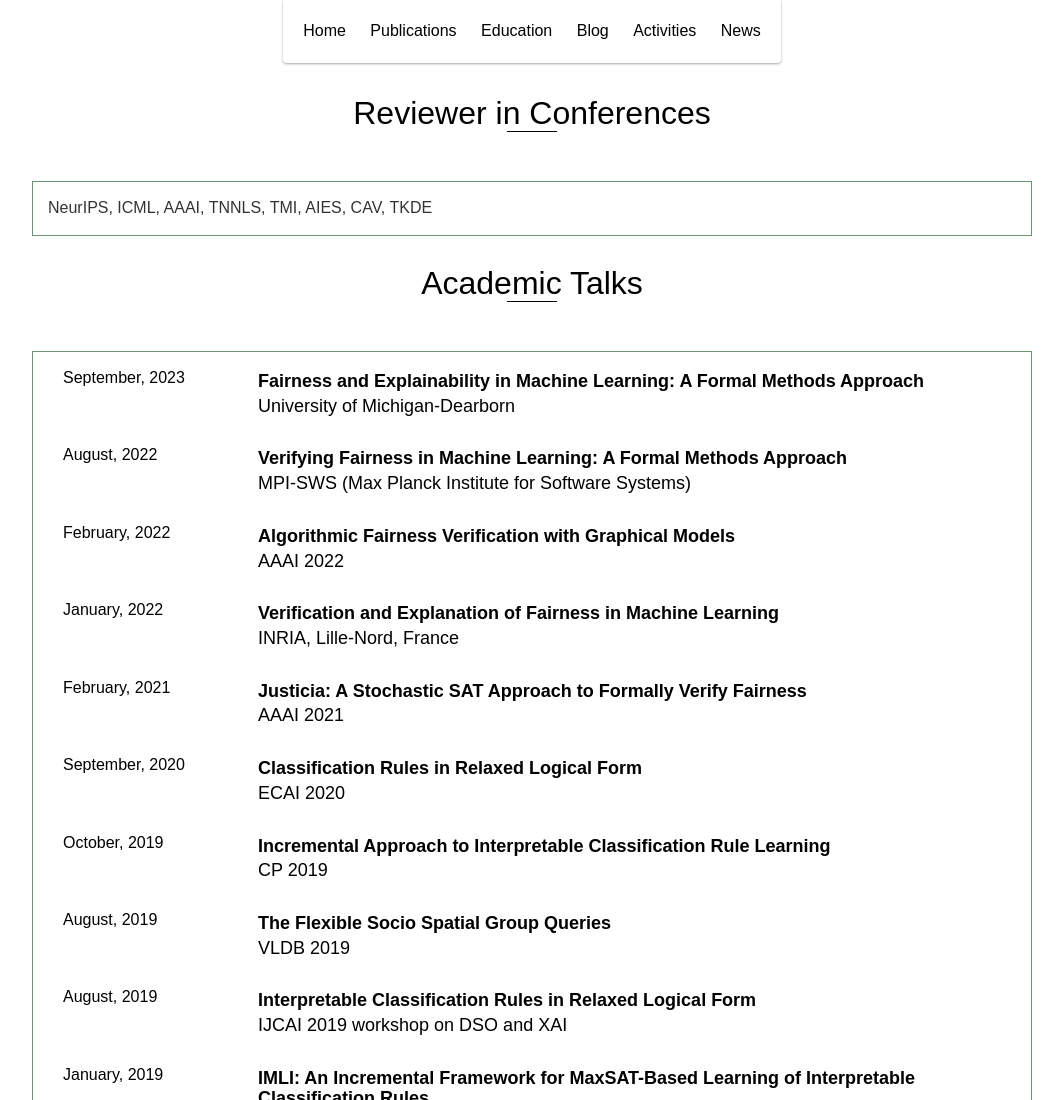
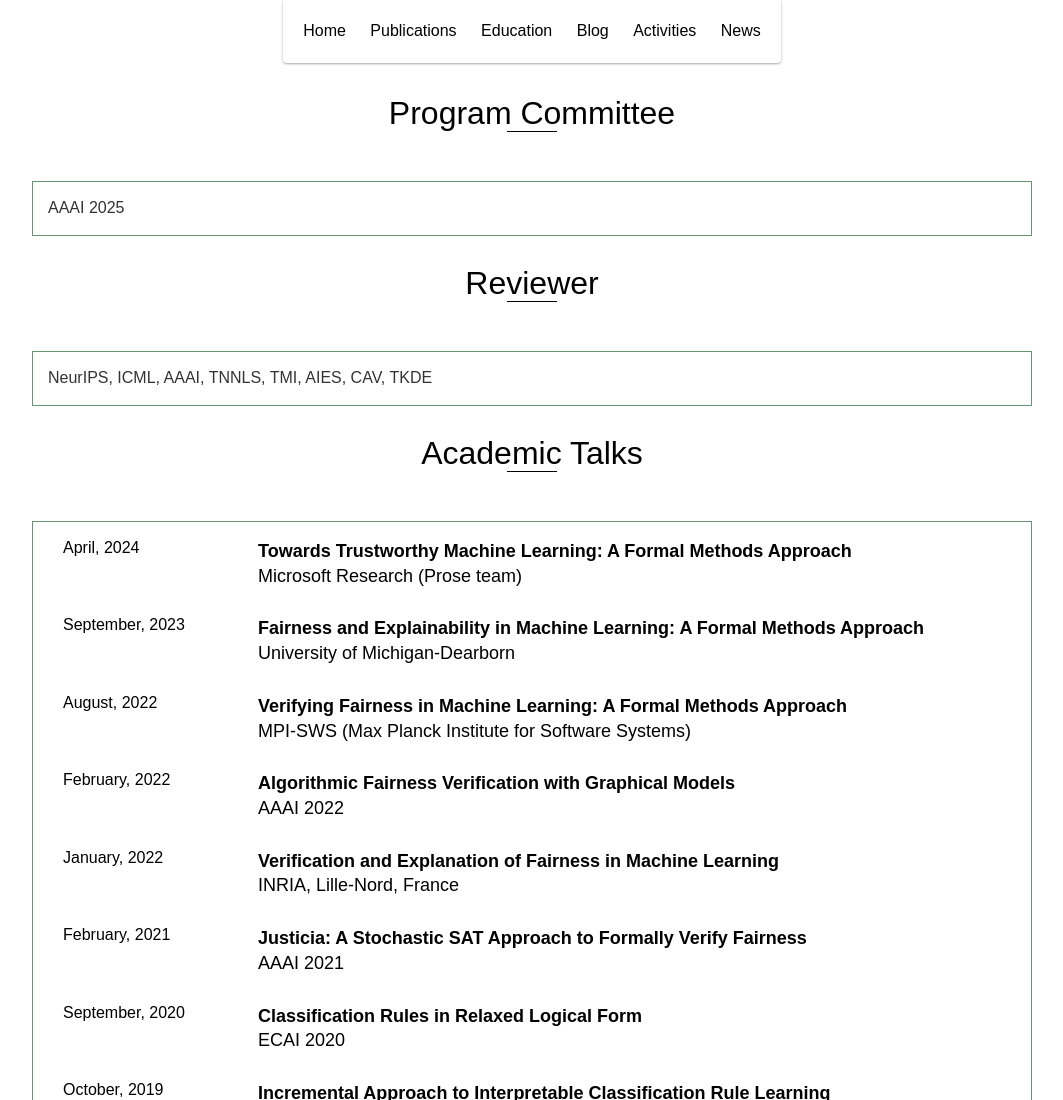
Before and after one commit to bishwamittra/bishwamittra.github.io, a website: page activities.html in a window 1280 px wide. Shown: the top 1100 px of the page, without its empty margins (108-1171 px from the left). Drawn offline with nearby package versions, Linux system fonts and the light colour scheme.

Commit message:
activities

```diff
--- a/activities.html
+++ b/activities.html
@@ -60,8 +60,23 @@
 
     <div id="publication">
 
+        <h2 class="heading">Program Committee</h2>
 
-        <h2 class="heading">Reviewer in Conferences</h2>
+        <div class="publication-block">
+
+            <div class="container">
+
+                <div class="row">
+                    AAAI 2025
+                </div>
+
+
+            </div>
+
+
+        </div>
+
+        <h2 class="heading">Reviewer</h2>
 
         <div class="publication-block">
 
@@ -85,6 +100,23 @@
     <div class="publication-block">
 
         <div class="container">
+
+            <div class="row">
+
+                <div class="col-md-2">
+                    <span class="serial">
+                    April, 2024
+                    </span>
+
+                </div>
+                <div class="col-md-8">
+                    <h4><strong>Towards Trustworthy Machine Learning: A Formal Methods Approach</strong></h4>
+                    <h4>Microsoft Research (Prose team)</h4>
+                    <!-- <a href="publication/fssgq-ghosh-slides.pdf" class="btn btn-primary" role="button"	>Slides</a> -->
+                </div>
+
+            </div>
+            <br>
 
             <div class="row">
 
```
Also changed, not shown: publications.html (+1 -1 lines).
